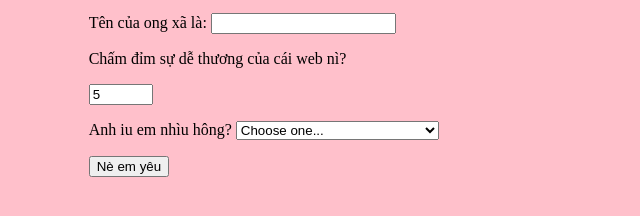
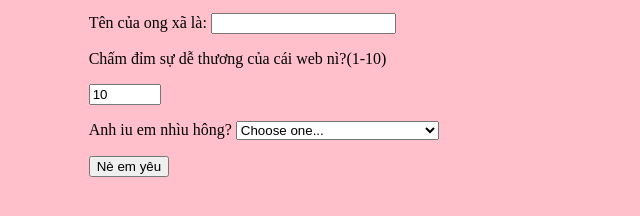
Before and after one commit to dwyner/dwyner.github.io, a plain HTML site: page index.html in a window 1280 px wide. Shown: the part 530-746 px from the top of the page, 318-958 px from the left. Drawn offline with Linux system fonts and the light colour scheme.

Commit message:
Update index.html

```diff
--- a/index.html
+++ b/index.html
@@ -40,10 +40,10 @@
                <input type="text" id="name" name="name" required>
             </p>
             <p>
-               <label for="rating">Chấm đỉm sự dễ thương của cái web nì?</label>
+               <label for="rating">Chấm đỉm sự dễ thương của cái web nì?(1-10)</label>
                <p>
 
-               <input type="number" id="rating" name="rating" min="1" max="5" step="0.5" value="5" required>
+               <input type="number" id="rating" name="rating" min="1" max="10" step="0.5" value="10" required>
             </p>
 
             <p>
```
